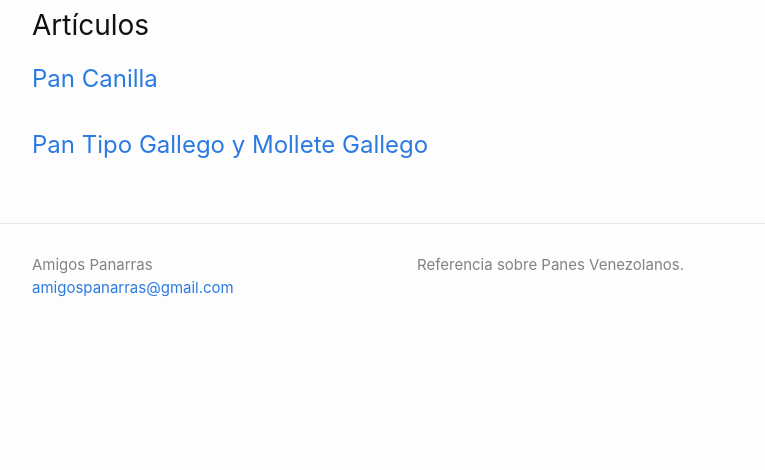
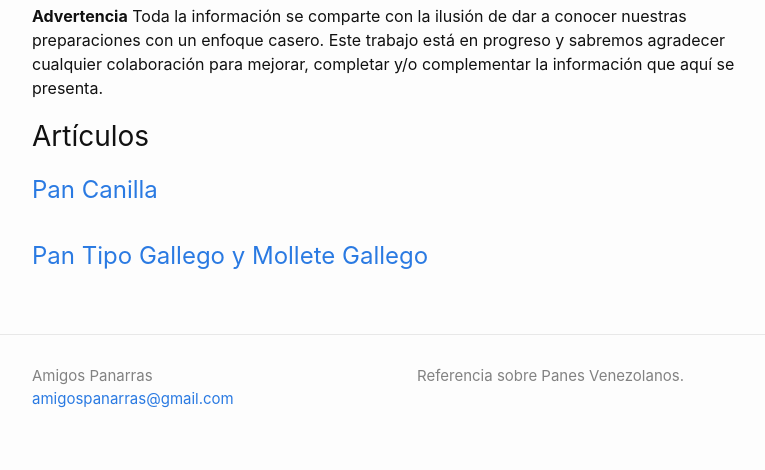
Before and after one commit to mapadepanesvenezolanos/mapadepanesvenezolanos.github.io, a Jekyll site: the page built from index.markdown, in a window 1280 px wide. Shown: the part 780-1250 px from the top of the page, without its empty margins (238-1003 px from the left). Built offline with Jekyll 4.4.1, drawn with Linux system fonts in a browser that asks for light colours; before the commit the page ends 1139 px from its top, so only the background shows below that.

Commit message:
Agregar la advertencia al pie de la pagina

```diff
--- a/index.markdown
+++ b/index.markdown
@@ -11,3 +11,6 @@
 ### Mapa de Panes Venezolanos
 
 <iframe src="https://www.google.com/maps/d/embed?mid=1buGSEliAqisdW40ZYa1J0CtFn-VoDMaH&ehbc=2E312F" width="100%" height="600px"></iframe>
+
+**Advertencia**
+Toda la información se comparte con la ilusión de dar a conocer nuestras preparaciones con un enfoque casero. Este trabajo está en progreso y sabremos agradecer cualquier colaboración para mejorar, completar y/o complementar la información que aquí se presenta.
```
